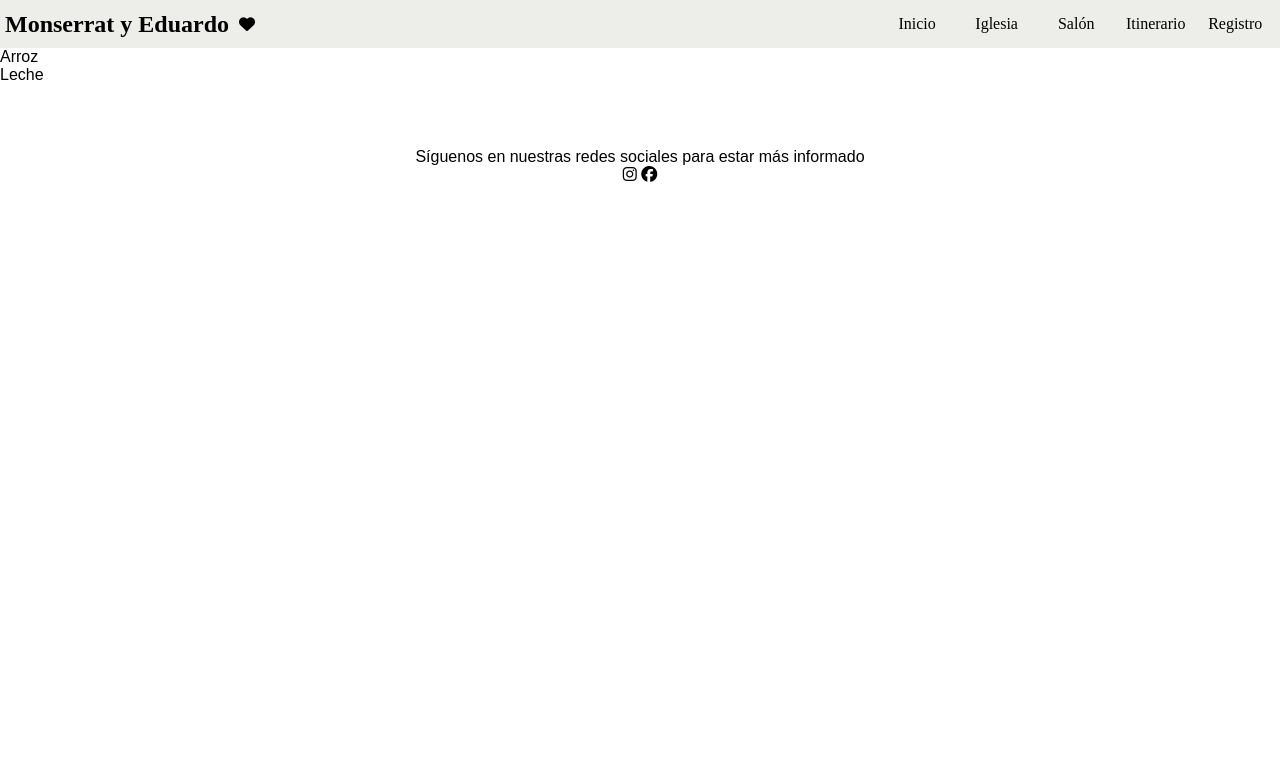
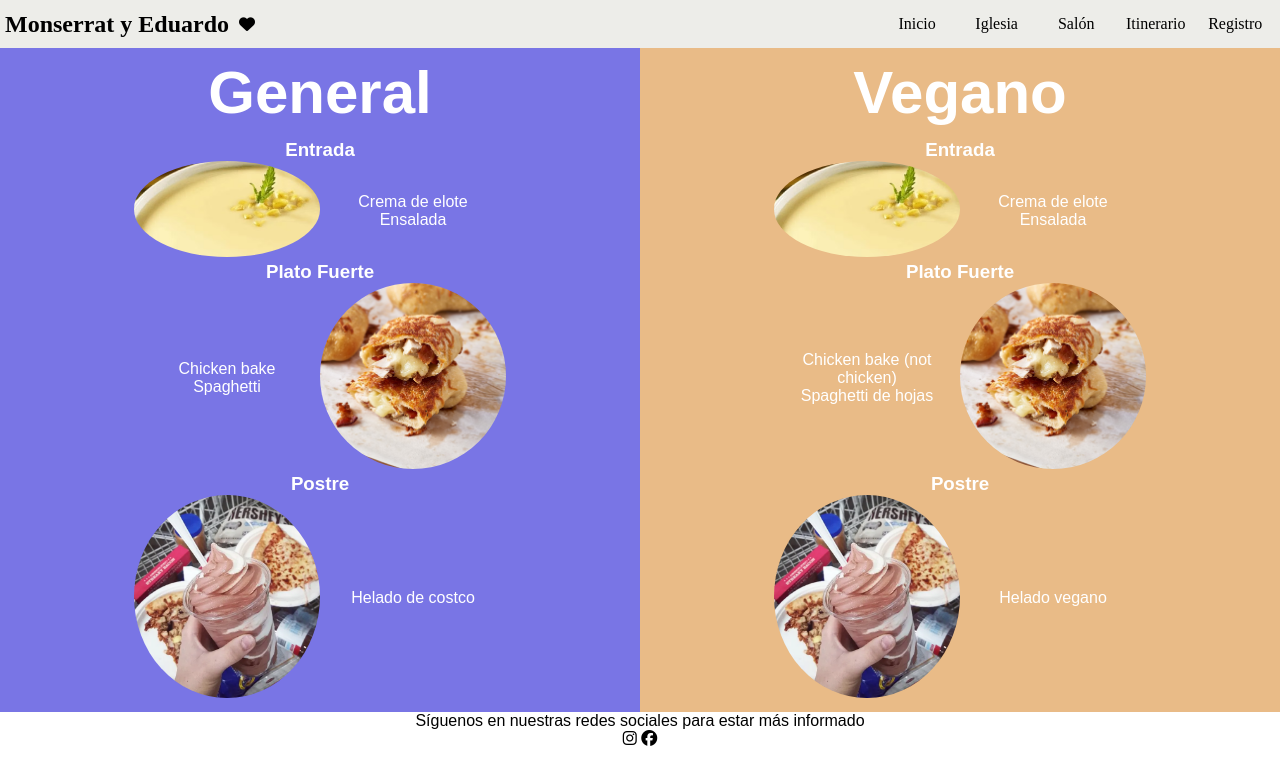
Before and after one commit to Mauedy164/PreEntrega3-Hernandez, a website: page HTML/Menu.html in a window 1280 px wide. Drawn offline with Linux system fonts and the light colour scheme; a web font is replaced by a local one.

Commit message:
Animación y menu terminados

```diff
--- a/HTML/Menu.html
+++ b/HTML/Menu.html
@@ -1,5 +1,3 @@
-<!DOCTYPE html>
-<html lang="en">
 <!DOCTYPE html>
 <html lang="en">
 <head>
@@ -24,13 +22,104 @@
             <a href="Registro.html" class="nav-link">Registro</a>
         </nav>
     </header>
-    <main>
-        <ul>
-            <li>Arroz</li>
-            <li>Leche</li>
-        </ul>
-
-    </main>
+    <section class="menu">
+        <div class="menu__general">
+            <h2 class="titulo__menu">General</h2>
+            <ul class="menu__general--entrada">
+                <h3 class="titulo__menu--general">Entrada</h3>
+                <div class="bloque">
+                    <div class="bloque__izq">
+                        <img src="../multimedia/menu/crema_elote.png" alt="Crema de elote" class="img__menu">
+                    </div>
+                    <div>
+                        <li>
+                            Crema de elote
+                        </li>
+                        <li>
+                            Ensalada
+                        </li>
+                    </div>
+                </div>
+            </ul>
+            <ul class="menu__general--plato">
+                <h3 class="titulo__menu--general">Plato Fuerte</h3>
+                <div class="bloque">
+                    <div>
+                        <li>
+                            Chicken bake
+                        </li>
+                        <li>
+                            Spaghetti
+                        </li>
+                    </div>
+                    <div class="bloque__der">
+                        <img src="../multimedia/menu/chicken.jpeg" alt="Chicken Bake costco" class="img__menu">
+                    </div>
+                </div>
+            </ul>
+            <ul class="menu__general--postre">
+                <h3 class="titulo__menu--general">Postre</h3>
+                <div class="bloque">
+                    <div class="bloque__izq">
+                        <img src="../multimedia/menu/Helado.png" alt="Helado Costco" class="img__menu">
+                    </div>
+                    <div>
+                        <li>
+                            Helado de costco
+                        </li>
+                    </div>
+                </div>
+            </ul>
+        </div>
+        <div class="menu__vegetariano">
+            <h2 class="titulo__menu">Vegano</h2>
+            <ul class="menu__general--entrada">
+                <h3 class="titulo__menu--general">Entrada</h3>
+                <div class="bloque">
+                    <div class="bloque__izq">
+                        <img src="../multimedia/menu/crema_elote.png" alt="Crema de elote" class="img__menu">
+                    </div>
+                    <div>
+                        <li>
+                            Crema de elote
+                        </li>
+                        <li>
+                            Ensalada
+                        </li>
+                    </div>
+                </div>
+            </ul>
+            <ul class="menu__general--plato">
+                <h3 class="titulo__menu--general">Plato Fuerte</h3>
+                <div class="bloque">
+                    <div>
+                        <li>
+                            Chicken bake (not chicken)
+                        </li>
+                        <li>
+                            Spaghetti de hojas
+                        </li>
+                    </div>
+                <div class="bloque__der">
+                    <img src="../multimedia/menu/chicken.jpeg" alt="Chicken Bake costco" class="img__menu">
+                </div>
+                </div>
+            </ul>
+            <ul class="menu__general--postre">
+                <h3 class="titulo__menu--general">Postre</h3>
+                <div class="bloque">
+                    <div class="bloque__izq">
+                        <img src="../multimedia/menu/Helado.png" alt="Helado Costco" class="img__menu">
+                    </div>
+                    <div>
+                        <li>
+                            Helado vegano
+                        </li>
+                    </div>
+                </div>
+            </ul>
+        </div>
+    </section>
     <footer>
         <p>Síguenos en nuestras redes sociales para estar más informado</p>
         <a href="https://www.instagram.com/" target="_blank" class="RedSocial"><i class="fa-brands fa-instagram"></i></a>
--- a/scss/components/_footer.scss
+++ b/scss/components/_footer.scss
@@ -1,4 +1,4 @@
 footer{
-    padding-top: 5%;
     text-align: center;
+    align-items: center;
 }
--- a/scss/components/_mediaqueries.scss
+++ b/scss/components/_mediaqueries.scss
@@ -176,3 +176,5 @@
         border-radius: 2%;
     }
 }
+
+// Menu
--- a/scss/components/_navbar.scss
+++ b/scss/components/_navbar.scss
@@ -28,9 +28,10 @@ header {
     justify-content: space-between;
     text-align: center;
     &-link{
+        color: black;
+        padding: 10px;
         &:hover{
             color: rgb(53, 104, 151);
         }
-        padding: 10px;
     }
 }
--- a/scss/layout/_itinerario.scss
+++ b/scss/layout/_itinerario.scss
@@ -13,3 +13,15 @@
 .Íconos{
     height: 100px;
 }
+
+.animacion{
+    animation: tambalear 2s infinite;
+}
+
+@keyframes tambalear {
+    0% { transform: rotate(0deg); }
+    25% { transform: rotate(-10deg); }
+    50% { transform: rotate(10deg); }
+    75% { transform: rotate(-10deg); }
+    100% { transform: rotate(0deg); }
+}
--- /dev/null
+++ b/scss/layout/_menu.scss
@@ -0,0 +1,38 @@
+.menu{
+    display: flex;
+    color: white;
+    width: 100%;
+    &__general{
+        background-color: rgba(21, 14, 210, 0.568);
+    }
+    &__vegetariano{
+        background-color: rgba(210, 119, 14, 0.498);
+    }
+    &__general, &__vegetariano{
+        flex: 1;
+        padding: 10px;
+        text-align: center;
+        li{
+            list-style-type: none;
+        }
+    }
+}
+
+.titulo__menu{
+    font-size: 60px;
+    padding-bottom: 2%;
+}
+
+.bloque{
+    display: grid;
+    grid-template-columns: 30% 30%;
+    justify-content: center;
+    align-items: center;
+
+}
+.img__menu{
+    width: 100%;
+    height: 100%;
+    border-radius: 50%;
+    object-fit: cover;
+}
--- a/scss/style.scss
+++ b/scss/style.scss
@@ -5,4 +5,5 @@
 @import "components/iglesia-salon";
 @import "layout/itinerario";
 @import "components/footer";
-@import "layout/registro"
+@import "layout/registro";
+@import "layout/menu";
```
Also changed, not shown: HTML/Itinerario.html (+1 -1 lines), Multimedia/menu/Helado.png (added), Multimedia/menu/chicken.jpeg (added), Multimedia/menu/crema_elote.png (added), Multimedia/menu/helado_vegano.png (added), Multimedia/menu/helado_vegano.webp (added), css/style.css, 1 other file.
